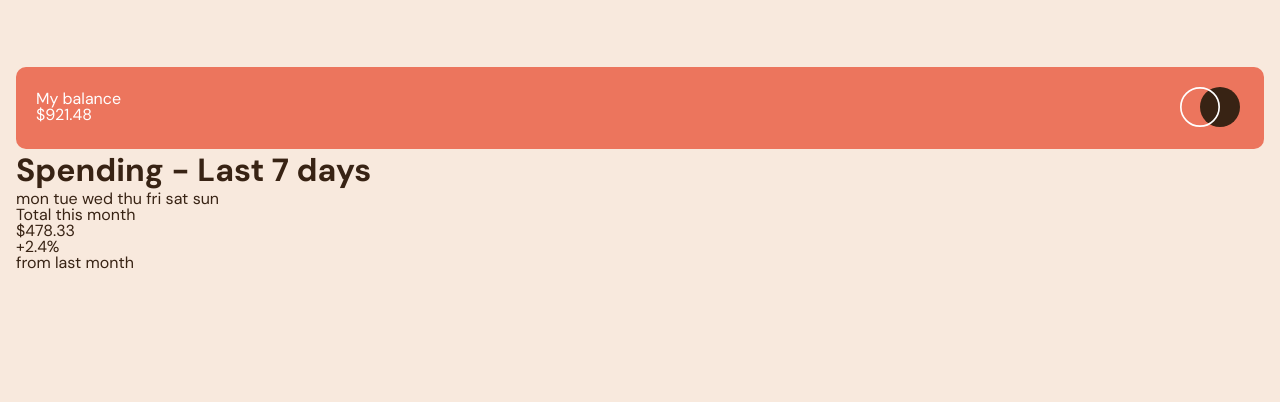
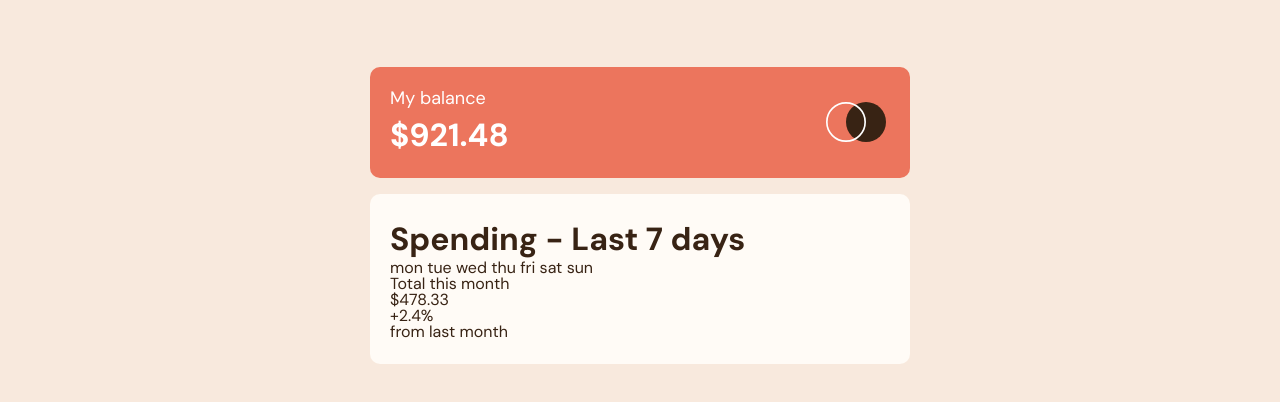
Before and after one commit to miguelzaga/expenses-chart-component, a JavaScript app: page / in a window 1280 px wide. Shown: the top 402 px of the page. Built offline with nearby package versions, Linux system fonts and the light colour scheme.

Commit message:
add typography header

```diff
--- a/src/scss/01-abstracts/_mixins.scss
+++ b/src/scss/01-abstracts/_mixins.scss
@@ -3,3 +3,8 @@
     @content;
   }
 }
+
+@mixin max {
+  max-width: 540px;
+  margin: auto;
+}
--- a/src/scss/05-components/_component.scss
+++ b/src/scss/05-components/_component.scss
@@ -10,12 +10,39 @@
     display: flex;
     justify-content: space-between;
     align-items: center;
+    @include a.max;
+    margin-bottom: 16px;
   }
 
   &__logo {
     max-width: 60px;
   }
 
+  &__balance {
+    margin-bottom: 4px;
+    @include t.mini-caption;
+
+    @include a.breakpoint(a.$md) {
+      @include t.body;
+    }
+
+    &-num {
+      font-size: a.rem(24px);
+      line-height: a.rem(31px);
+      font-weight: 700;
+      @include a.breakpoint(a.$md) {
+        @include t.heading-l;
+      }
+    }
+  }
+
+  &__main {
+    padding: 24px 20px;
+    background-color: a.$card-white;
+    border-radius: 10px;
+    @include a.max;
+  }
+
   &__title {
     @include t.heading-l;
   }
```
